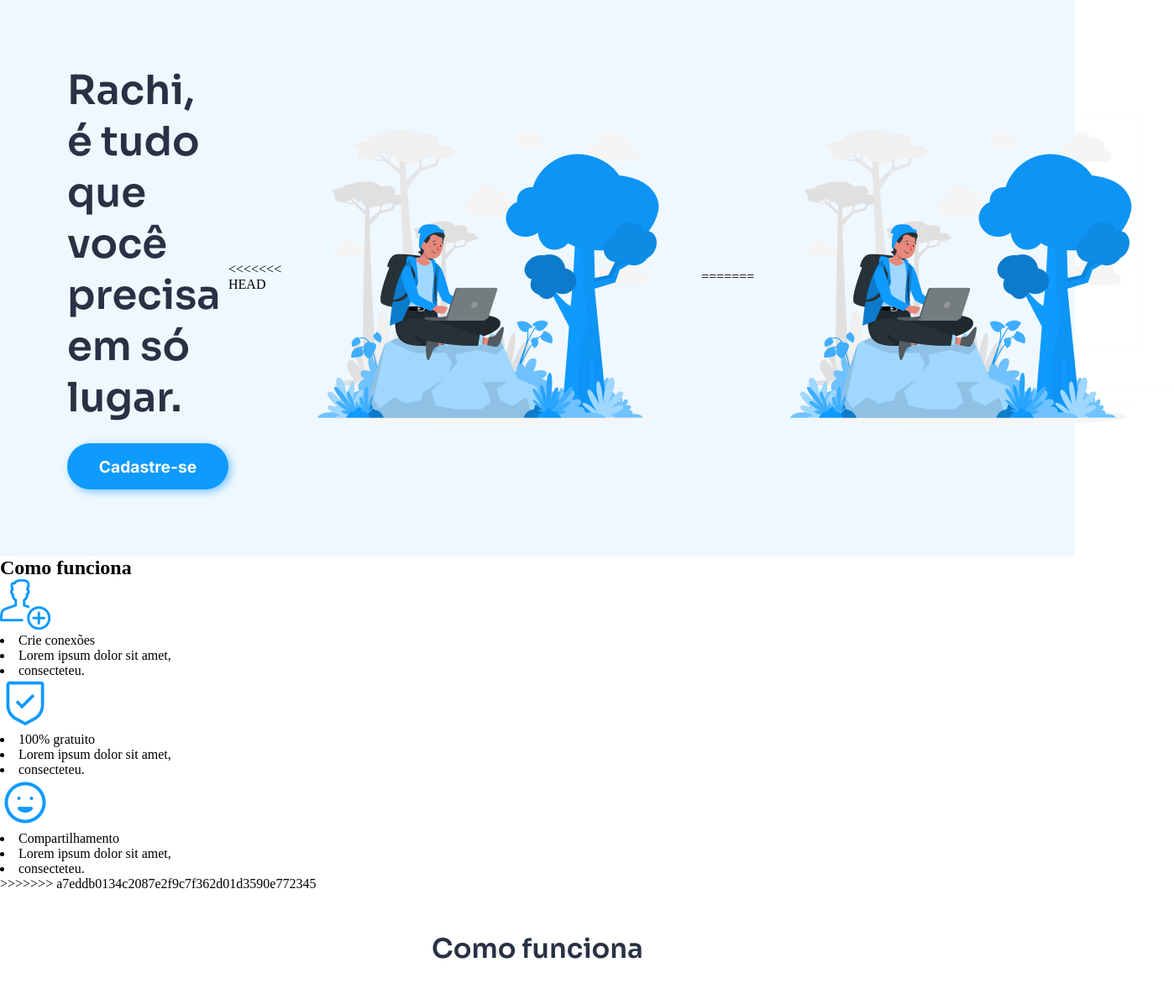
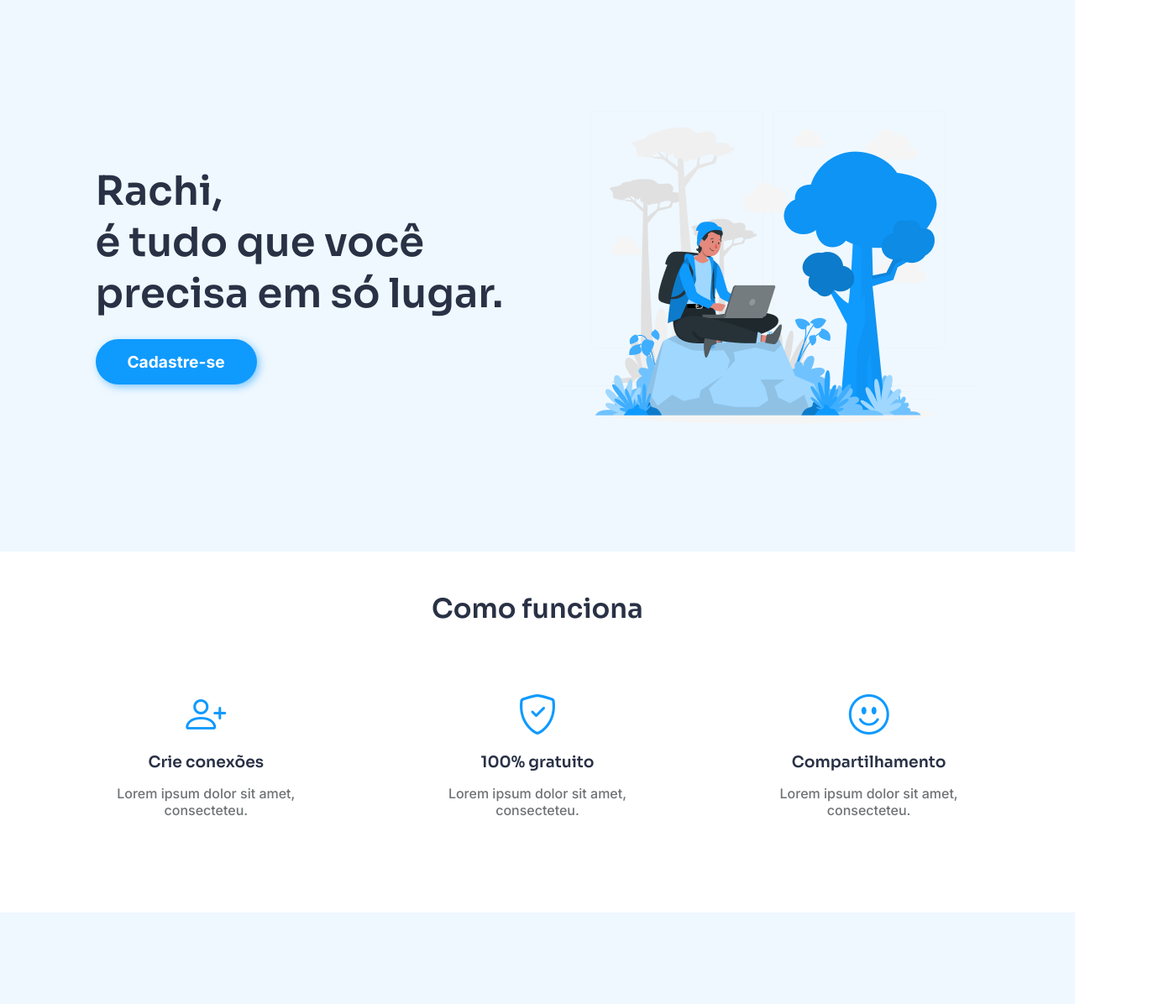
Before and after one commit to VictorRodrigues16/Rachi, a plain HTML site: page index.html in a window 1280 px wide. Shown: the part 77-1273 px from the top of the page at 84% size, 1398 px wide, since content can reach past the window. Drawn offline with nearby package versions, Linux system fonts and the light colour scheme.

Commit message:
fix the bug

```diff
--- a/index.html
+++ b/index.html
@@ -28,40 +28,7 @@
         <button id="btn-register" type="button">Cadastre-se</button>
       </div>
 
-<<<<<<< HEAD
-      <img id="op" src="./Galery/blue.png" alt="" />
-=======
-        <section id="banner/2">
-
-        </section>
-        <img src="./Galery/blue.png" alt="icon principal">
-        </section>
-
-    <section id="page2">
-        <h1>Como funciona</h1>
-        <div id="page-2-all">
-        <div id="item1">
-            <img id="Images-page-2" src="./Galery/pessoa.png" alt="first icon">
-            <li id="title">Crie conexões</li>
-            <li id="color">Lorem ipsum dolor sit amet, </li>
-            <li id="color">consecteteu.</li>
-
-        </div>
-          <div id="item2">
-            <img id="Images-page-2" src="./Galery/escudo.png" alt="second icon">
-             <li id="title">100% gratuito</li>
-             <li id="color">Lorem ipsum dolor sit amet, </li>
-             <li id="color">consecteteu.</li>
-          </div>
-
-          <div id="item3">
-            <img id="Images-page-2" src="./Galery/smile.png" alt="three icon">
-            <li id="title">Compartilhamento</li>
-            <li id="color">Lorem ipsum dolor sit amet, </li>
-            <li id="color">consecteteu.</li>
-          </div>
-        </div>
->>>>>>> a7eddb0134c2087e2f9c7f362d01d3590e772345
+      <img src="./Galery/blue.png" alt="" />
     </section>
 
     <section id="about">
--- a/style.css
+++ b/style.css
@@ -211,4 +211,5 @@ div#text-one{
     flex-direction: column;
     gap: 1rem;
 
+
 }
```
